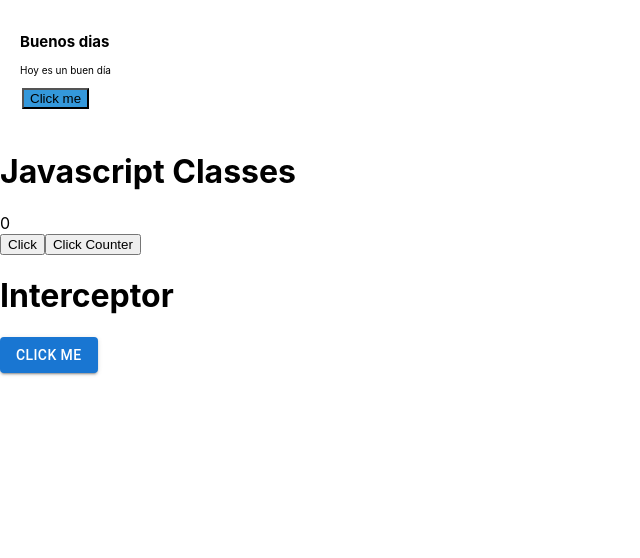
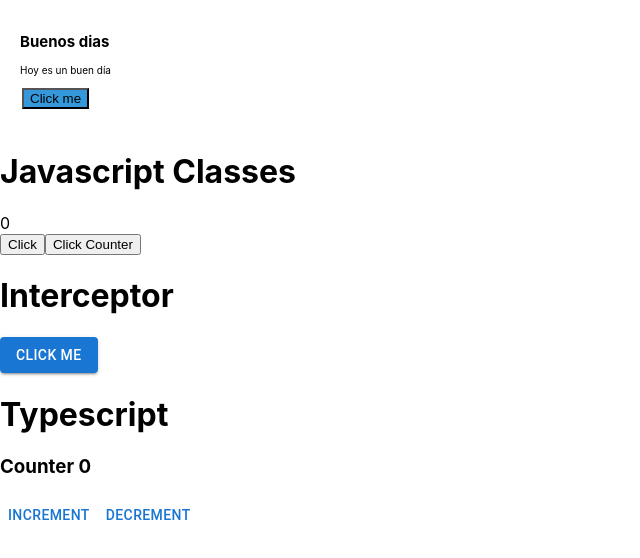
Before and after one commit to paulagutierrez08/Repaso, a React (Create React App) app: page / in a window 1280 px wide. Shown: the top 558 px of the page, without its empty margins (0-640 px from the left). Built offline with nearby package versions, Linux system fonts and the light colour scheme.

Commit message:
Repaso Typescript

```diff
--- a/src/App.tsx
+++ b/src/App.tsx
@@ -2,6 +2,7 @@ import React from 'react';
 import Title from './organisms/title';
 import Antiguo from './organisms/classes-antiguo';
 import CIButton from './organisms/ci-button';
+import Counter from './organisms/counter';
 
 function App() {
   return (
@@ -9,6 +10,7 @@ function App() {
       <Title/>
       <Antiguo/>
       <CIButton onClick={()=>{}} variant="contained" color="sucess">Click me</CIButton>
+      <Counter/>
     </div>
   );
 }
--- /dev/null
+++ b/src/organisms/counter.tsx
@@ -0,0 +1,25 @@
+import { Button } from "@mui/material";
+import React from "react";
+
+function Counter (){
+const [count, setCount]= React.useState<number>(0)
+
+function decrementCount(){
+    setCount(count-1)
+}
+
+function incrementCount(){
+    setCount(count+1)
+}
+
+    return(
+        <div>
+        <h1>Typescript</h1>
+        <h3>Counter {count}</h3>
+        <Button onClick={incrementCount}>Increment</Button>
+        <Button onClick={decrementCount}>Decrement</Button>
+        </div>
+    )
+}
+
+export default Counter;
```
